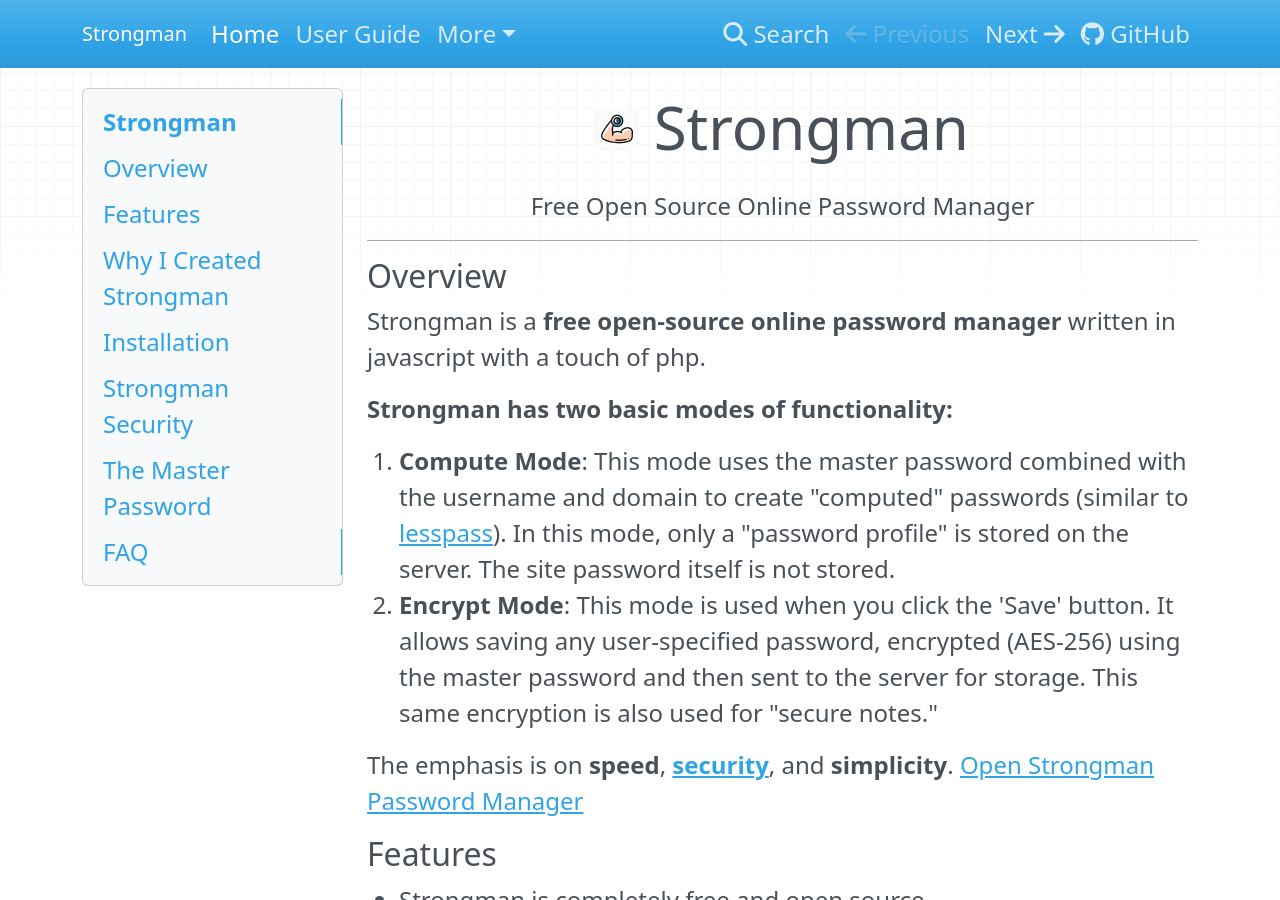
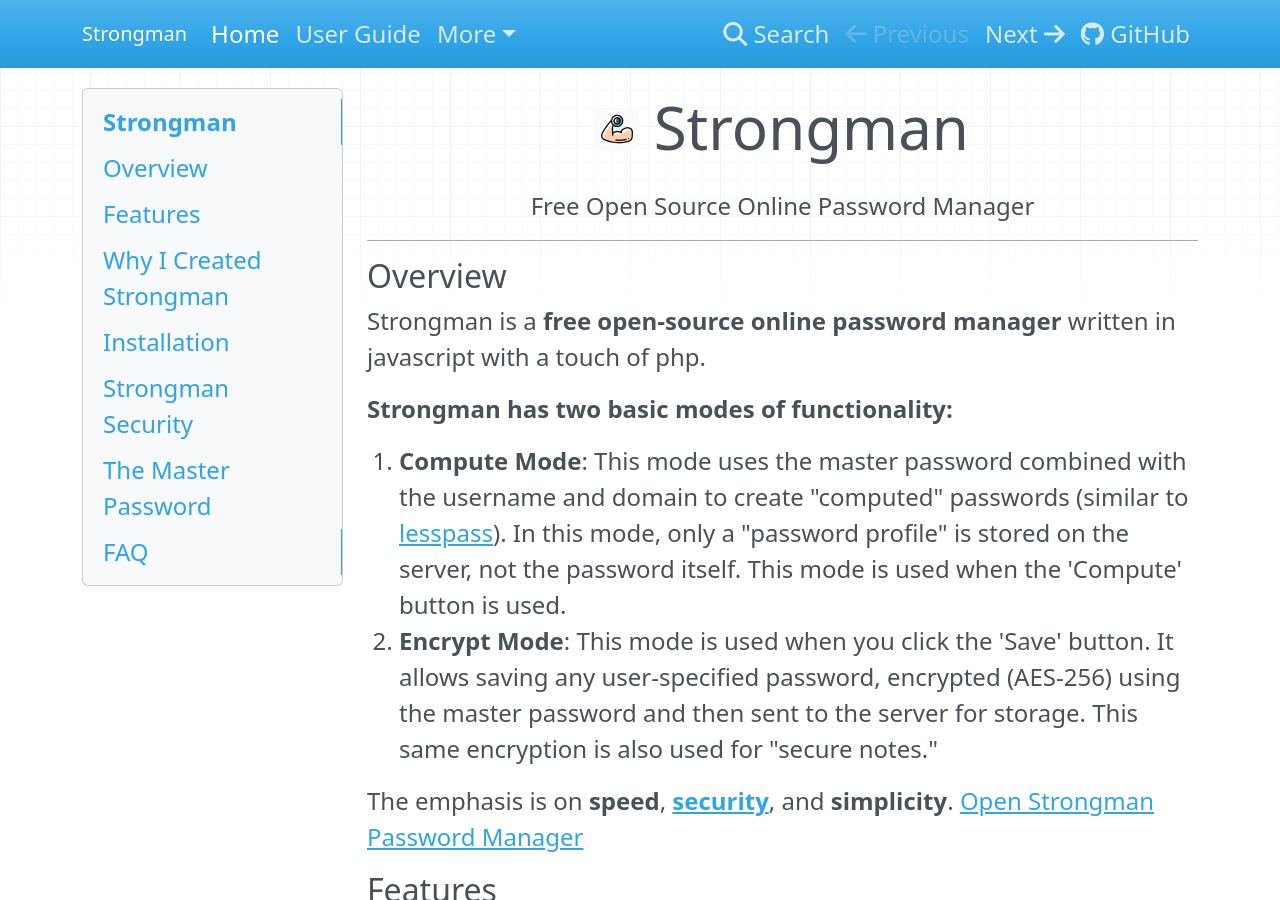
Before and after one commit to lstandish/strongman-md, an MkDocs documentation site: the page built from docs/index.md, in a window 1280 px wide and 900 px high. Built offline with MkDocs 1.6.1, drawn with Linux system fonts in a browser that asks for light colours.

Commit message:
update docs

```diff
--- a/docs/index.md
+++ b/docs/index.md
@@ -9,7 +9,7 @@
 
 **Strongman has two basic modes of functionality:**
 
-1. **Compute Mode**: This mode uses the master password combined with the username and domain to create "computed" passwords (similar to [lesspass]). In this mode, only a "password profile" is stored on the server. The site password itself is not stored.
+1. **Compute Mode**: This mode uses the master password combined with the username and domain to create "computed" passwords (similar to [lesspass]). In this mode, only a "password profile" is stored on the server, not the password itself. This mode is used when the 'Compute' button is used.
 2. **Encrypt Mode**: This mode is used when you click the 'Save' button. It allows saving any user-specified password, encrypted (AES-256) using the master password and then sent to the server for storage. This same encryption is also used for "secure notes."
 
 The emphasis is on **speed**, [**security**](#strongman-security), and **simplicity**. [Open Strongman Password Manager]
```
